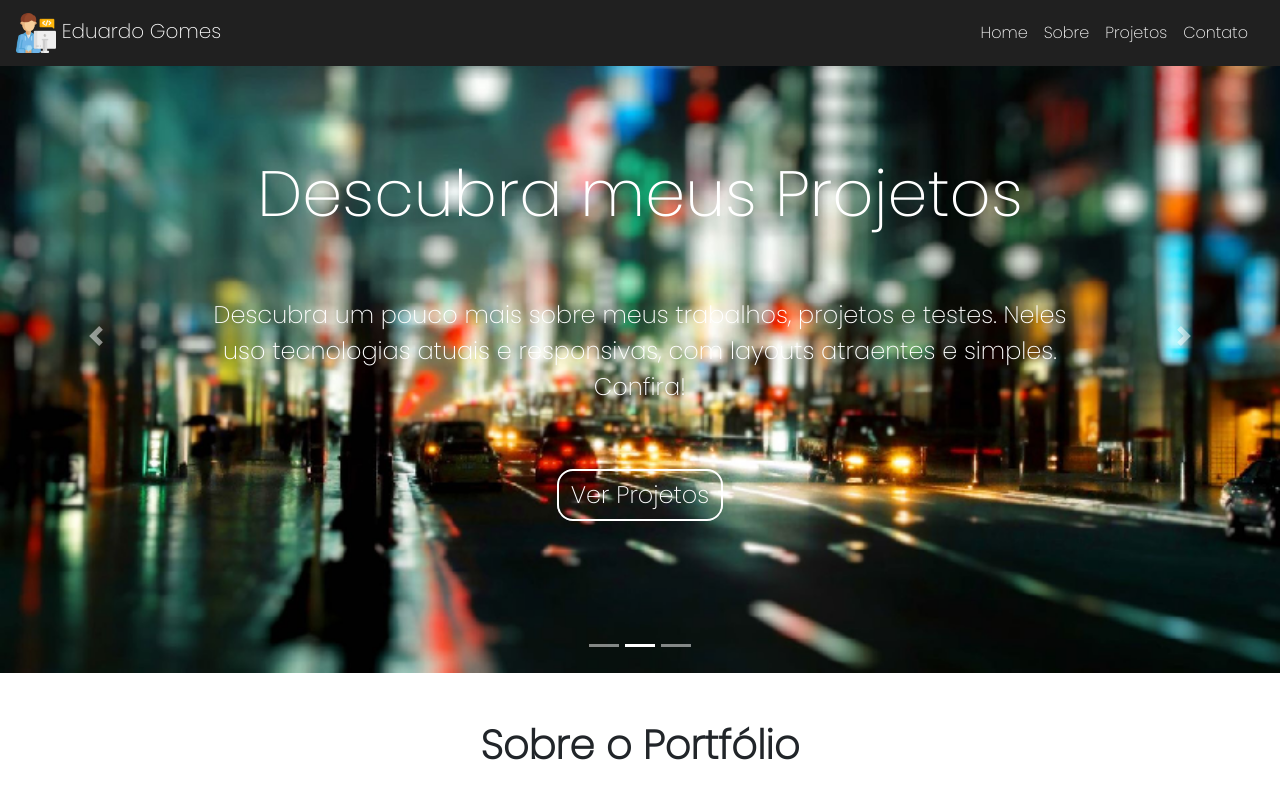
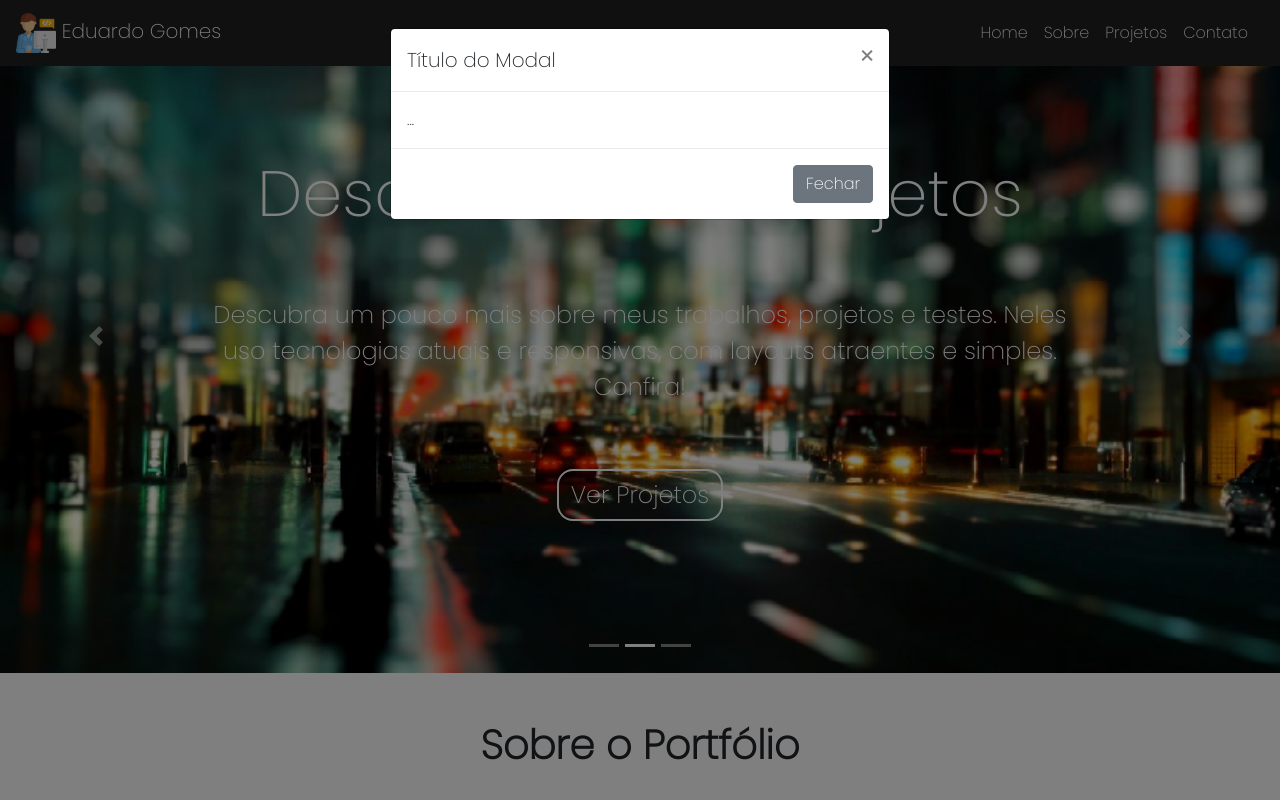
Before and after one commit to eduardofgomes/portfolio.eduardo, a plain HTML site: page index.html in a window 1280 px wide. Both pictures are taken after a click on the link "Eduardo Gomes". Shown: the top 800 px of the page. Drawn offline with Linux system fonts and the light colour scheme.

Commit message:
Introdução ao jQuery

```diff
--- a/index.html
+++ b/index.html
@@ -115,7 +115,7 @@
           <div class="col-12 col-sm-12 col-md-12 mt-3 myicon">
               <h3 class="text-center text-white">Redes Sociais</h3>
               <p class="text-center">
-                <a href="#" data-toggle="modal" data-target="#janela">
+                <a href="#">
                   <i class="fab fa-instagram text-white text-center icon-social mr-3 ml-3"></i>
                 </a>
                 <a href="#" data-toggle="modal" data-target="#janela">
@@ -160,6 +160,7 @@
 
     <script src="js/jquery-3.6.0.min.js"></script>
     <script src="js/bootstrap.js"></script>
+    <script src="js/load-page.js"></script>
     <script src="libs/fontawesome/js/all.js"></script>
 </body>
 </html>
--- a/js/load-page.js
+++ b/js/load-page.js
@@ -0,0 +1,10 @@
+//leitura de todo o documento HTML
+$(document).ready(function(){//executar a leitura do documento e preparou uma função
+
+  //Monitorar todos os cliques no elemento link 'a' do HTML
+  $('a').click(function(event){
+    event.preventDefault()
+
+    $('#janela').modal('show')
+  })
+})
```
Also changed, not shown: 1 other file.
